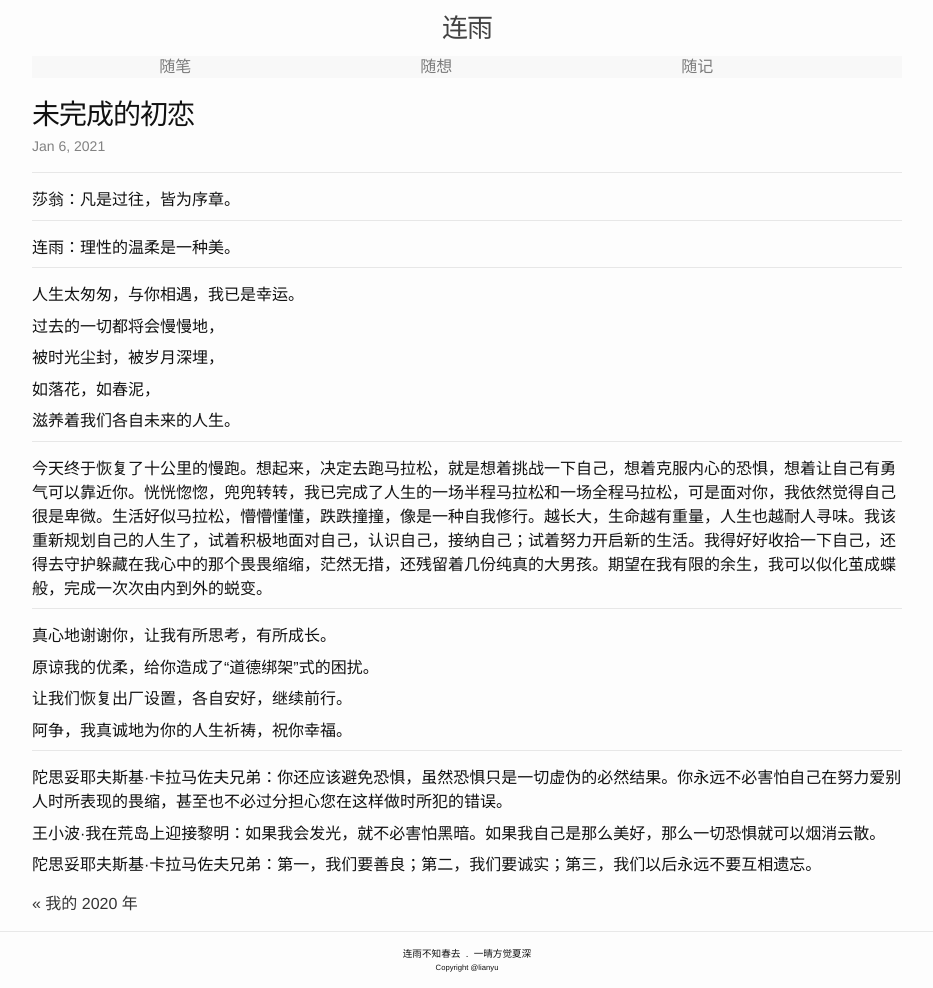
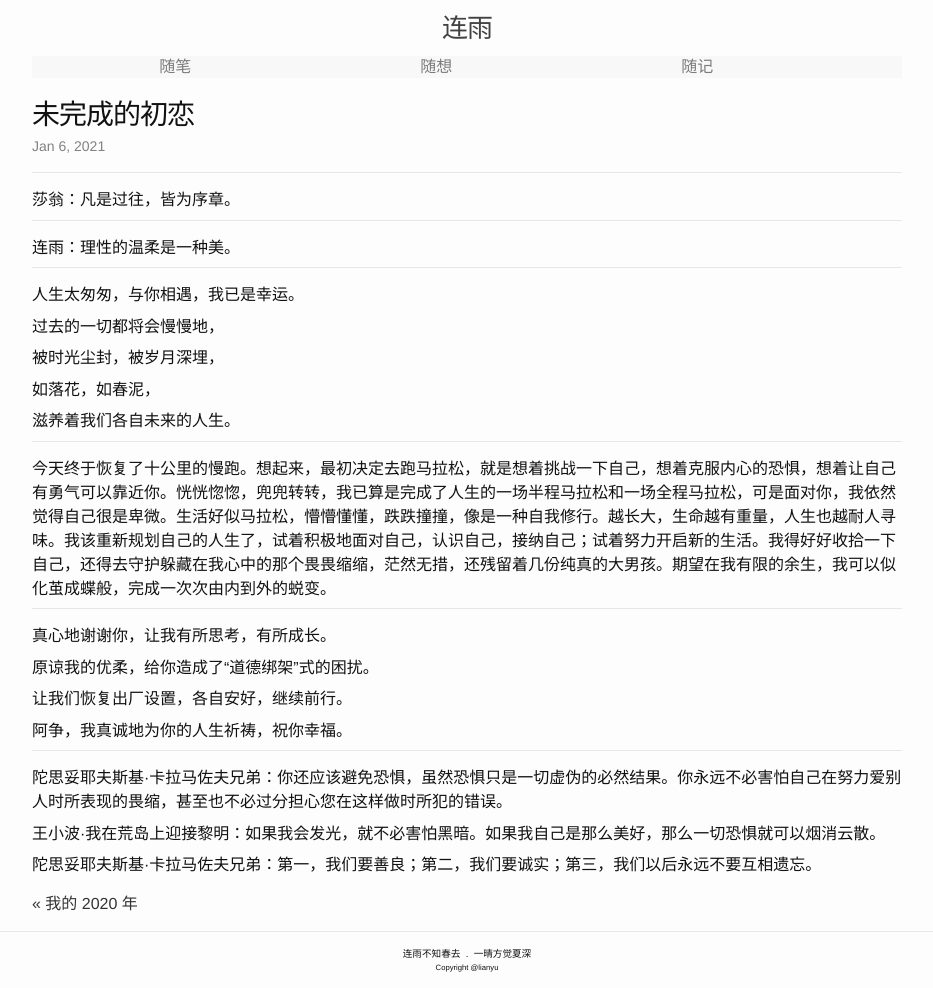
Before and after one commit to lianyu1115/lianyu, a Jekyll site: the page built from _journals/2021-01-06-未完成的初恋.md, in a window 1280 px wide. Shown: the whole page, without its empty margins (173-1106 px from the left). Built offline with Jekyll 4.4.1, drawn with Linux system fonts in a browser that asks for light colours.

Commit message:
Update 2021-01-06-未完成的初恋.md

```diff
--- a/_journals/2021-01-06-未完成的初恋.md
+++ b/_journals/2021-01-06-未完成的初恋.md
@@ -27,7 +27,7 @@
 
 - - -
 
-今天终于恢复了十公里的慢跑。想起来，决定去跑马拉松，就是想着挑战一下自己，想着克服内心的恐惧，想着让自己有勇气可以靠近你。恍恍惚惚，兜兜转转，我已完成了人生的一场半程马拉松和一场全程马拉松，可是面对你，我依然觉得自己很是卑微。生活好似马拉松，懵懵懂懂，跌跌撞撞，像是一种自我修行。越长大，生命越有重量，人生也越耐人寻味。我该重新规划自己的人生了，试着积极地面对自己，认识自己，接纳自己；试着努力开启新的生活。我得好好收拾一下自己，还得去守护躲藏在我心中的那个畏畏缩缩，茫然无措，还残留着几份纯真的大男孩。期望在我有限的余生，我可以似化茧成蝶般，完成一次次由内到外的蜕变。
+今天终于恢复了十公里的慢跑。想起来，最初决定去跑马拉松，就是想着挑战一下自己，想着克服内心的恐惧，想着让自己有勇气可以靠近你。恍恍惚惚，兜兜转转，我已算是完成了人生的一场半程马拉松和一场全程马拉松，可是面对你，我依然觉得自己很是卑微。生活好似马拉松，懵懵懂懂，跌跌撞撞，像是一种自我修行。越长大，生命越有重量，人生也越耐人寻味。我该重新规划自己的人生了，试着积极地面对自己，认识自己，接纳自己；试着努力开启新的生活。我得好好收拾一下自己，还得去守护躲藏在我心中的那个畏畏缩缩，茫然无措，还残留着几份纯真的大男孩。期望在我有限的余生，我可以似化茧成蝶般，完成一次次由内到外的蜕变。
 
 - - -
 
```
